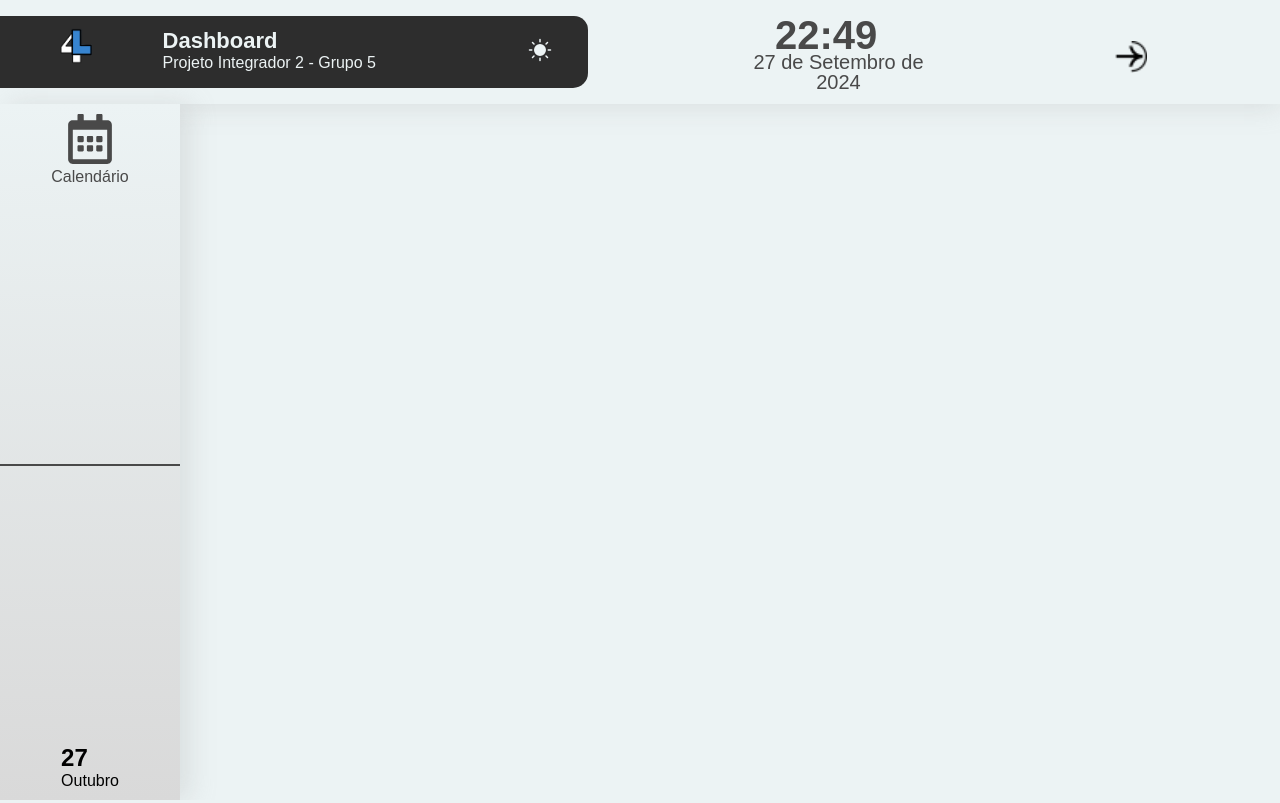
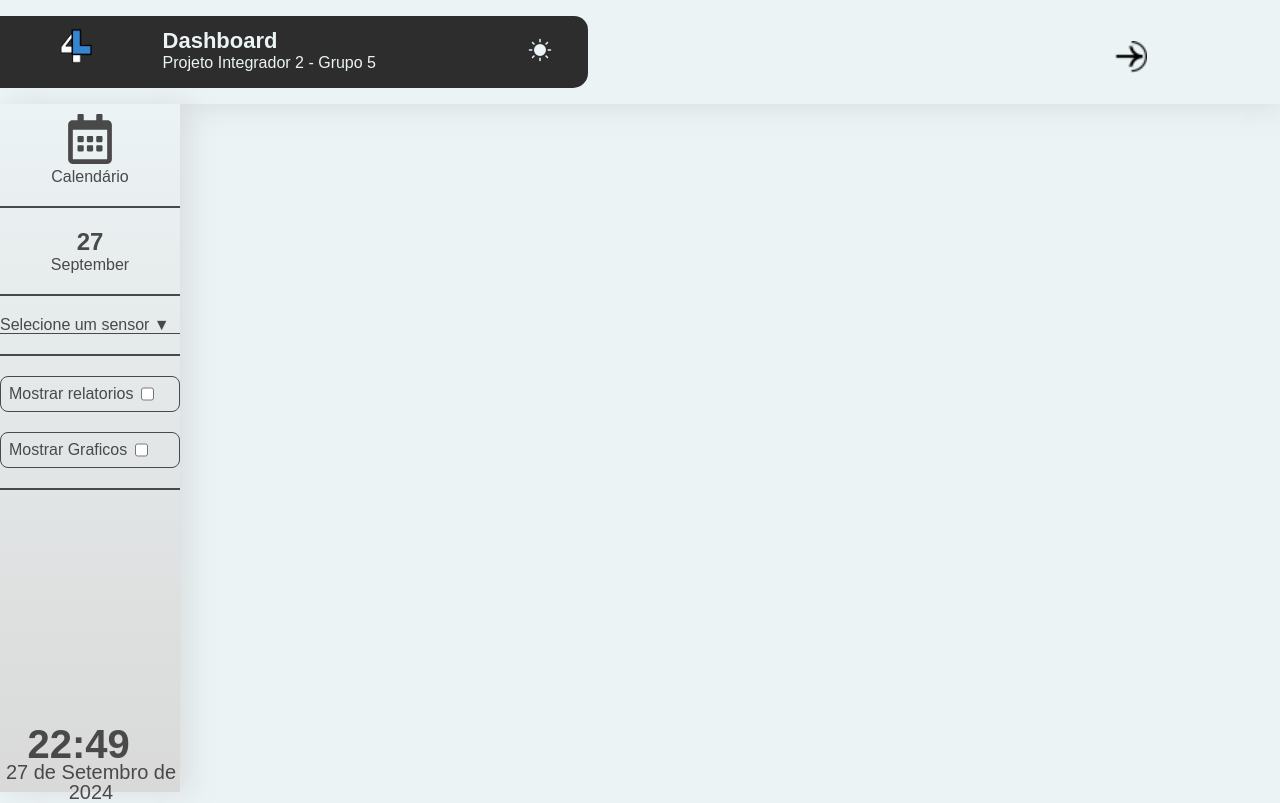
Before and after one commit to LucasSckenal/Unijui-PI4l, a React (Vite) app in the folder FrontEnd/: page /debug in a window 1280 px wide. Built offline with nearby package versions, Linux system fonts and the light colour scheme; a web font is replaced by a local one.

Commit message:
add sidebar

```diff
--- a/FrontEnd/package.json
+++ b/FrontEnd/package.json
@@ -7,7 +7,8 @@
     "dev": "vite",
     "build": "vite build",
     "lint": "eslint .",
-    "preview": "vite preview"
+    "preview": "vite preview",
+    "start": "npm run dev"
   },
   "dependencies": {
     "react": "^18.3.1",
--- a/FrontEnd/src/Components/Header/header.jsx
+++ b/FrontEnd/src/Components/Header/header.jsx
@@ -1,6 +1,5 @@
 import Logo from "../../Components/Logo/logo";
 import styles from "./styles.module.scss";
-import Times from "../Time/time"
 import LogoutBtn from "../Buttons/LogoutBtn/Logout";
 import DarkModeBtn from "../Buttons/DarkModeBtn/DarkModeBtn";
 
@@ -17,9 +16,6 @@ const Header = () => {
                 <DarkModeBtn />
               </div>
         </div>
-        <div className={styles.Timer}>
-            <Times />
-        </div>
         <div className={styles.logoutBtn}>
             <LogoutBtn />
         </div>
--- a/FrontEnd/src/Components/Header/styles.module.scss
+++ b/FrontEnd/src/Components/Header/styles.module.scss
@@ -49,49 +49,7 @@
       }
   }
 
-  .Timer {
-    display: flex;
-    flex-direction: column;
-    justify-content: center;
-    align-items: center;
-    justify-content: center;
-    padding: 0px;
-    gap: 15px;
 
-
-    width: 12.56rem;
-    height: 61px;
-
-    h1 {
-      width: 8.56rem;
-      height: 1.62rem;
-
-      font-weight: 700;
-      font-size: 40px;
-      line-height: 20px;
-      margin-bottom: 0.93rem;
-      margin-left: 1.37rem;
-      display: flex;
-      align-items: center;
-      text-align: center;
-
-      color: var(--TextGeneral);
-    }
-
-    h2 {
-      width: 12.56rem;
-      height: 1.25rem;
-      font-weight: 400;
-      font-size: 20px;
-      line-height: 20px;
-      margin-left: -15px;
-      display: flex;
-      align-items: center;
-      text-align: center;
-
-      color: var(--TextGeneral);
-    }
-  }
 
   .logoutBtn {
     width: 11rem;
--- a/FrontEnd/src/Pages/Main/Mainpage.jsx
+++ b/FrontEnd/src/Pages/Main/Mainpage.jsx
@@ -1,10 +1,21 @@
 import Header from "../../Components/Header/header.jsx";
 import { FaRegCalendarAlt } from "react-icons/fa";
 import styles from "./styles.module.scss";
-import { useRef } from "react"
+import { useRef, useState, useEffect } from "react";
+import Times from "../../Components/Time/time.jsx";
 
 function Home() {
+  const [selectedDate, setSelectedDate] = useState("");
+  const [sensors, setSensors] = useState([]);
+  const [selectedSensor, setSelectedSensor] = useState("");
+
   const dateInputRef = useRef(null);
+
+  useEffect(() => {
+    const today = new Date();
+    const formattedDate = today.toISOString().split("T")[0];
+    setSelectedDate(formattedDate);
+  }, []);
 
   const handleIconClick = () => {
     if (dateInputRef.current) {
@@ -12,27 +23,72 @@ function Home() {
     }
   };
 
+  const handleDateChange = (event) => {
+    const date = event.target.value;
+    setSelectedDate(date);
+  };
+
+  const handleChange = (event) => {
+    setSelectedSensor(event.target.value);
+  };
+
+  const date = selectedDate ? new Date(selectedDate + "T00:00:00") : "";
+  const day = date ? date.getDate() : "";
+  const month = date ? date.toLocaleString("default", { month: "long" }) : "";
+
   return (
     <div className={styles.pageContainer}>
       <Header />
 
       <aside className={styles.lines}>
+        <div className={styles.top}>
           <div className={styles.calendar}>
             <input
               type="date"
-        className={styles.dateInput}
               ref={dateInputRef}
-        style={{ display: 'none' }}
+              style={{ display: "none" }}
+              onChange={handleDateChange}
+              defaultValue={selectedDate}
             />
-      <div onClick={handleIconClick} className={styles.calendarIcon} >
-        <FaRegCalendarAlt size={50}/>
+            <div onClick={handleIconClick}>
+              <FaRegCalendarAlt size={50} />
               <p>Calendário</p>
             </div>
           </div>
           <div className={styles.divider}></div>
-        <div>
-          <h2>27</h2>
-          <p>Outubro</p>
+          <div className={styles.date}>
+            <h2>{day}</h2>
+            <p>{month}</p>
+          </div>
+          <div className={styles.divider}></div>
+          <div className={styles.Sensor}>
+            <select
+              id="sensorSelect"
+              value={selectedSensor}
+              onChange={handleChange}
+              className={styles.selectSensor}
+            >
+              <option value="">Selecione um sensor ▼</option>
+              {sensors.map((sensor) => (
+                <option key={sensor.id} value={sensor.id}>
+                  {sensor.name}
+                </option>
+              ))}
+            </select>
+          </div>
+          <div className={styles.divider}></div>
+          <div className={styles.report}>
+            <p>Mostrar relatorios</p>
+            <input type="checkbox" name="" id="" />
+          </div>
+          <div className={styles.grafics}>
+            <p>Mostrar Graficos</p>
+            <input type="checkbox" name="" id="" />
+          </div>
+          <div className={styles.divider}></div>
+        </div>
+        <div className={styles.Timer}>
+          <Times />
         </div>
       </aside>
     </div>
--- a/FrontEnd/src/Pages/Main/styles.module.scss
+++ b/FrontEnd/src/Pages/Main/styles.module.scss
@@ -1,24 +1,105 @@
 .pageContainer {
   .lines {
-    height: 87vh;
+    height: 86vh;
     width: 180px;
     background: linear-gradient(var(--Bg), var(--Aside));
     box-shadow: 10px 0px 24px rgba(168, 168, 168, 0.25);
     display: flex;
     flex-direction: column;
     align-items: center;
+    color: var(--TextGeneral);
+    gap: 12px;
+    padding: 10px;
     justify-content: space-between;
-    padding: 10px;
 
-    .calendar{
-      text-align: center;
-      color: var(--TextGeneral);
+    .top {
+      display: flex;
+      flex-direction: column;
+      gap: 20px;
+
+      .calendar {
+        text-align: center;
+      }
+
+      .date {
+        justify-content: center;
+        text-align: center;
+      }
+
+      .divider {
+        width: 180px;
+        height: 1px;
+        border: 1px solid var(--TextGeneral);
+      }
+
+      .selectSensor {
+        appearance: none;
+        border: none;
+        border-bottom: 1px solid var(--TextGeneral);
+        background: transparent;
+        color: var(--TextGeneral);
+        width: 100%;
+        font-size: 16px;
+        outline: none;
+      }
+
+      .report {
+        display: flex;
+        flex-direction: row;
+        gap: 8px;
+        border: 1px solid var(--TextGeneral);
+        padding: 8px;
+        border-radius: 8px;
+      }
+
+      .grafics {
+        display: flex;
+        flex-direction: row;
+        gap: 8px;
+        border: 1px solid var(--TextGeneral);
+        padding: 8px;
+        border-radius: 8px;
+      }
     }
 
-    .divider{
-      width: 180px;
-      height: 1px;
-      border: 1px solid var(--TextGeneral);
+    .Timer {
+      justify-content: center;
+      align-items: center;
+      justify-content: center;
+      text-align: center;
+      padding: 0px;
+      gap: 15px;
+
+
+      width: 10.56rem;
+      height: 51px;
+
+
+      h1 {
+        width: 8.56rem;
+        height: 1.62rem;
+
+        font-weight: 700;
+        font-size: 40px;
+        line-height: 20px;
+        margin-bottom: 0.93rem;
+        margin-left: 1.37rem;
+        display: flex;
+        align-items: center;
+        text-align: center;
+      }
+
+      h2 {
+        width: 12.56rem;
+        height: 1.25rem;
+        font-weight: 400;
+        font-size: 20px;
+        line-height: 20px;
+        margin-left: -15px;
+        display: flex;
+        align-items: center;
+        text-align: center;
+      }
     }
   }
 }
```
Lines whose indentation alone changed are shown as unchanged.
